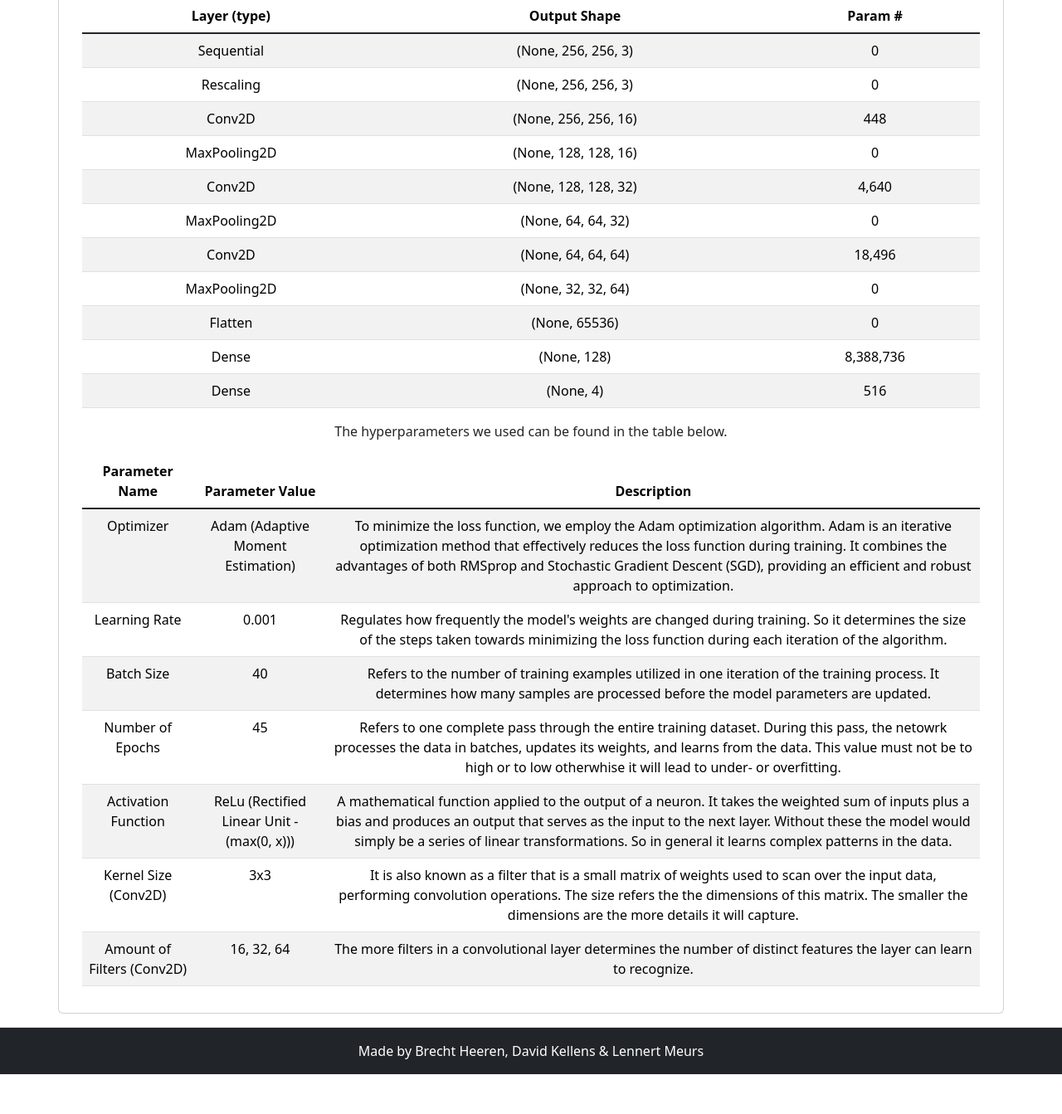
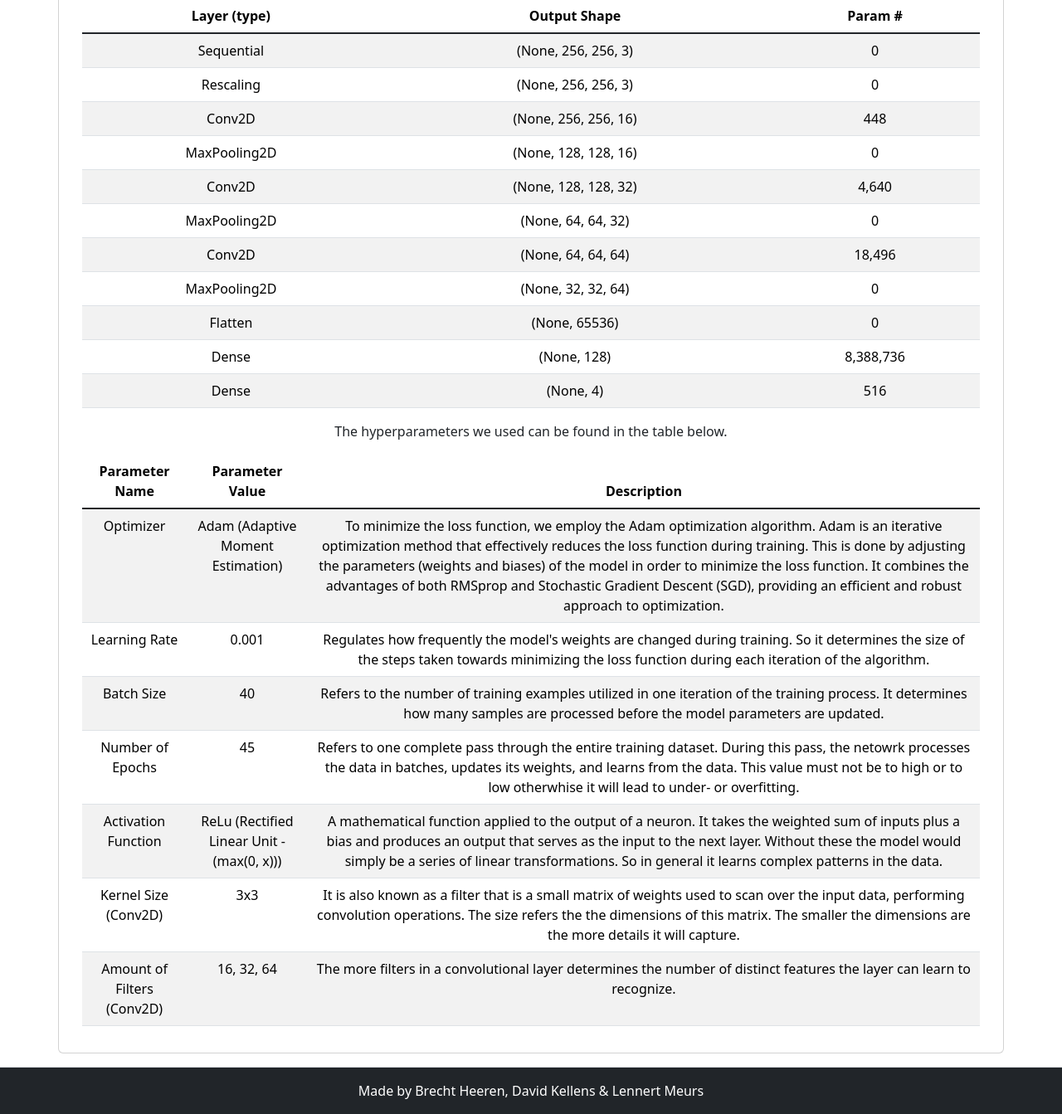
Before and after one commit to LennertM-2054620/MachineLearning, a Flask app: page / in a window 1280 px wide. Shown: the part 628-1971 px from the top of the page at 83% size. Before the commit the page ends 1923 px from the top, so only its background shows below. Run offline with Flask 3, Linux system fonts and the light colour scheme; some libraries are stand-ins or nearby versions.

Commit message:
Added some extra info

```diff
--- a/Website/app/templates/index.html
+++ b/Website/app/templates/index.html
@@ -137,7 +137,7 @@
                                 <tr>
                                     <td>Optimizer</td>
                                     <td>Adam (Adaptive Moment Estimation)</td>
-                                    <td>To minimize the loss function, we employ the Adam optimization algorithm. Adam is an iterative optimization method that effectively reduces the loss function during training. It combines the advantages of both RMSprop and Stochastic Gradient Descent (SGD), providing an efficient and robust approach to optimization.</td>
+                                    <td>To minimize the loss function, we employ the Adam optimization algorithm. Adam is an iterative optimization method that effectively reduces the loss function during training. This is done by adjusting the parameters (weights and biases) of the model in order to minimize the loss function. It combines the advantages of both RMSprop and Stochastic Gradient Descent (SGD), providing an efficient and robust approach to optimization.</td>
                                 </tr>
                                 <tr>
                                     <td>Learning Rate</td>
```
